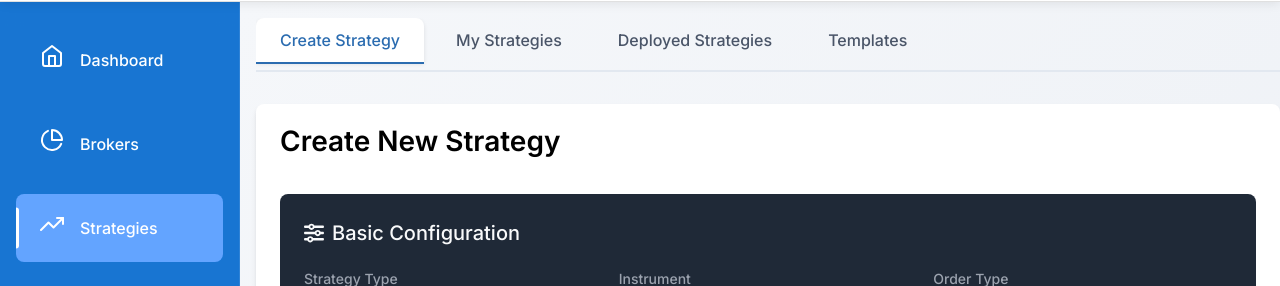
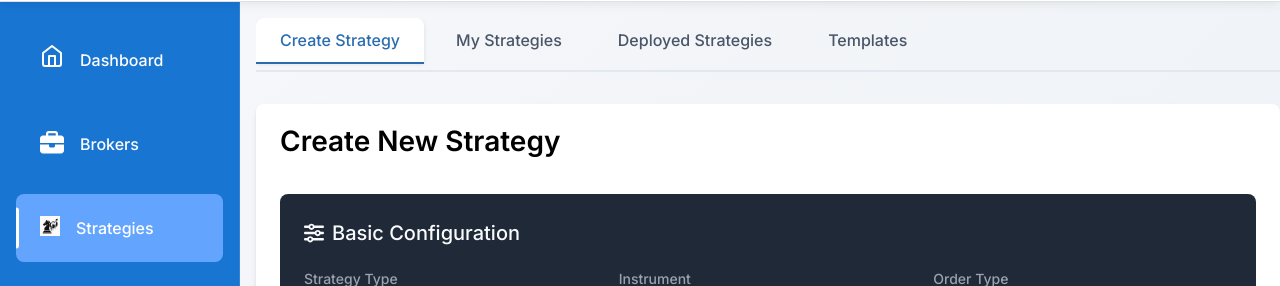
Before and after one commit to sudhanshu2070/last-trade, a React (Vite) app: page /strategies in a window 1280 px wide. Shown: the part 62-348 px from the top of the page. Built offline with nearby package versions, Linux system fonts and the light colour scheme.

Commit message:
Updated create strategy for Indicator based 0.32

```diff
--- a/src/components/NavTabs/NavTabs.tsx
+++ b/src/components/NavTabs/NavTabs.tsx
@@ -3,9 +3,6 @@ import { useMediaQuery } from 'react-responsive';
 import styles from './NavTabs.module.css';
 import {
   FiHome as DashboardIcon,
-  FiPieChart as PortfolioIcon,
-  FiTrendingUp as StrategiesIcon,
-  FiSettings as SettingsIcon,
   FiTwitter as TwitterIcon,
   FiMail as MailIcon,
   FiPhone as ContactIcon,
@@ -13,12 +10,22 @@ import {
 
 import { FontAwesomeIcon } from '@fortawesome/react-fontawesome';
 import { faChartLine } from '@fortawesome/free-solid-svg-icons';
+import { faBriefcase } from '@fortawesome/free-solid-svg-icons';
+import strategyIcon from '../../assets/strategy_icon.png';
 
 // Navigation Items
 const navItems = [
   { label: 'Dashboard', path: '/', icon: <DashboardIcon /> },
-  { label: 'Brokers', path: '/brokers', icon: <PortfolioIcon /> },
-  { label: 'Strategies', path: '/strategies', icon: <StrategiesIcon /> },
+  { label: 'Brokers', path: '/brokers', icon: <FontAwesomeIcon icon={faBriefcase} /> },
+  {
+    label: 'Strategies',
+    path: '/strategies',
+    icon: <img
+          src={strategyIcon}
+          alt="strategy"
+          style={{ width: '20px', height: '20px', objectFit: 'contain' }}
+        />
+  },
   { label: 'Backtest', path: '/backtest', icon: <FontAwesomeIcon icon={faChartLine} /> },
 ];
 
```
Also changed, not shown: src/assets/backTest_icon.png (deleted), src/assets/strategy_icon.png (added).
